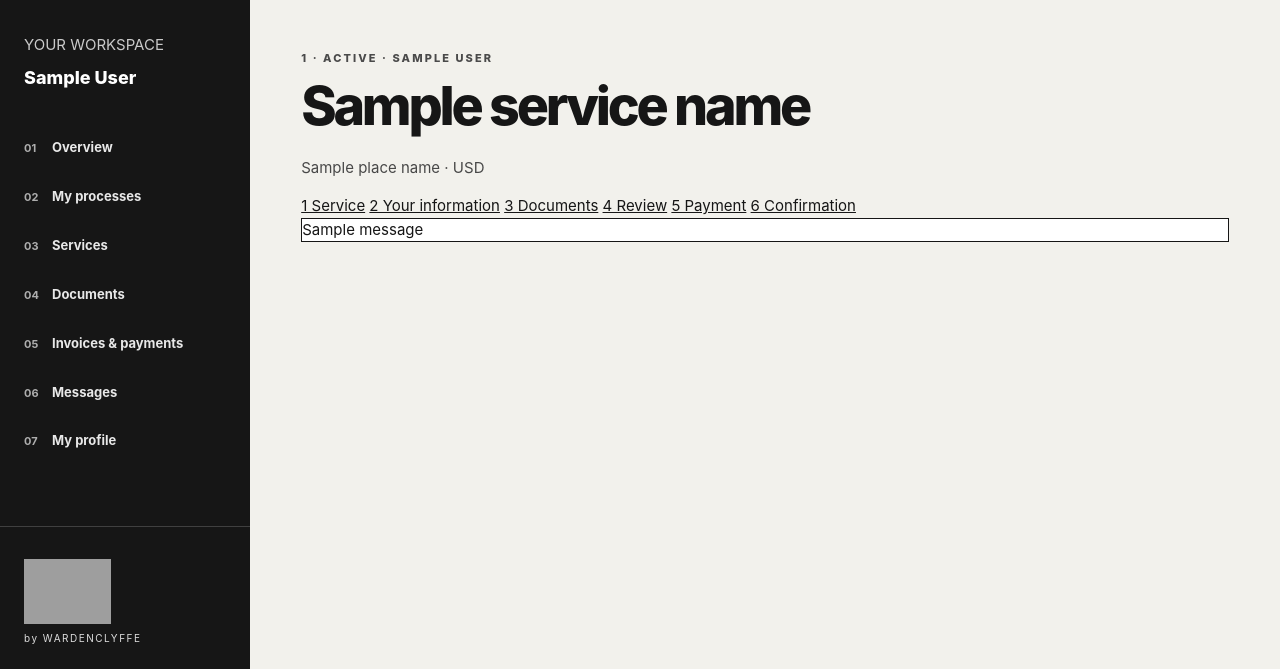
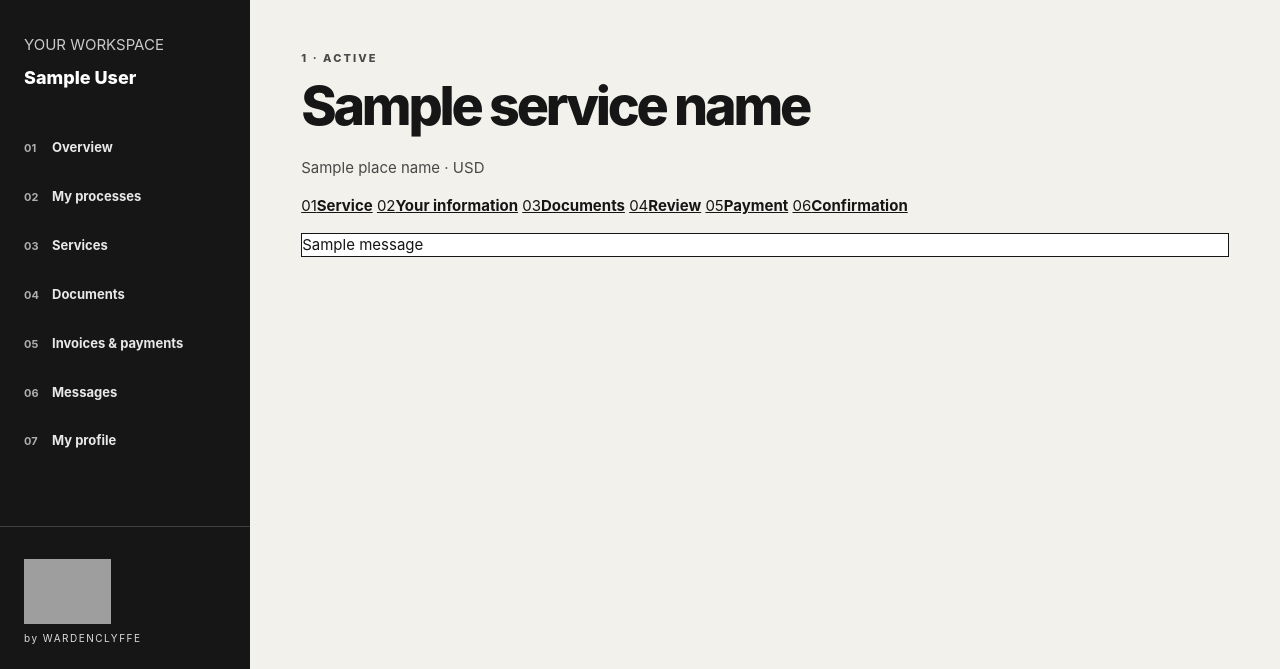
Before and after one commit to gfswardenclyffe/software_engineeringfall2026, a Django app: template portal/templates/portal/application_step.html in a window 1280 px wide. Shown: the part 88-757 px from the top of the page. Run offline with Django 5.2, Linux system fonts and the light colour scheme; a user stored in the database is signed in; tables that the repository leaves empty hold one stand-in row (values such as "Sample post"); the template is opened without the code that fills it: most values are stand-ins (such as "Sample title", 1, 10 or a date in 2020); one stand-in notice (Sample message) is shown; grey boxes are pictures that could not be loaded.

Commit message:
Rebuild workflow steps with fields, optional uploads, localized review and payment hold

```diff
--- a/portal/templates/portal/application_step.html
+++ b/portal/templates/portal/application_step.html
@@ -1,104 +1,125 @@
 {% extends "portal/workspace_base.html" %}
-{% block title %}application step · Galiel{% endblock %}
+{% load static galiel_ui %}
+{% block title %}Galiel · {{ application.number }}{% endblock %}
 {% block content %}
-
-<div class="eyebrow">{{ application.number }} · {{ application.get_status_display }} · {{ user.get_full_name|default:user.email }}</div>
-<h1>{{ service_name }}</h1><p class="muted">{{ place_name }} · {{ application.currency }}</p>
-<nav class="progress" aria-label="Application progress">
-<a href="{% url 'application_step' application.pk 1 %}" class="{% if step == 1 %}current{% elif step > 1 %}past{% endif %}">1 {% if locale == 'es' %}Servicio{% elif locale == 'fr' %}Service{% else %}Service{% endif %}</a>
-<a href="{% url 'application_step' application.pk 2 %}" class="{% if step == 2 %}current{% elif step > 2 %}past{% endif %}">2 {% if locale == 'es' %}Datos{% elif locale == 'fr' %}Informations{% else %}Your information{% endif %}</a>
-<a href="{% url 'application_step' application.pk 3 %}" class="{% if step == 3 %}current{% elif step > 3 %}past{% endif %}">3 {% if locale == 'es' %}Documentos{% elif locale == 'fr' %}Documents{% else %}Documents{% endif %}</a>
-<a href="{% url 'application_step' application.pk 4 %}" class="{% if step == 4 %}current{% elif step > 4 %}past{% endif %}">4 {% if locale == 'es' %}Revisión{% elif locale == 'fr' %}Vérification{% else %}Review{% endif %}</a>
-<a href="{% url 'application_step' application.pk 5 %}" class="{% if step == 5 %}current{% elif step > 5 %}past{% endif %}">5 {% if locale == 'es' %}Pago{% elif locale == 'fr' %}Paiement{% else %}Payment{% endif %}</a>
-<a href="{% url 'application_step' application.pk 6 %}" class="{% if step == 6 %}current{% endif %}">6 {% if locale == 'es' %}Confirmación{% elif locale == 'fr' %}Confirmation{% else %}Confirmation{% endif %}</a>
+{% galiel_locale as gl_lang %}
+<div class="eyebrow">{{ application.number }} · {{ application.get_status_display }}</div>
+<h1>{{ service_name }}</h1>
+<p class="muted">{{ place_name }} · {{ application.currency }}</p>
+<nav class="galiel-steps" aria-label="Application progress">
+  <a href="{% url 'application_step' application.pk 1 %}" class="{% if step == 1 %}is-current{% elif step > 1 %}is-complete{% endif %}"><span>01</span><strong>{% ui "Service" %}</strong></a>
+  <a href="{% url 'application_step' application.pk 2 %}" class="{% if step == 2 %}is-current{% elif step > 2 %}is-complete{% endif %}"><span>02</span><strong>{% ui "Your information" %}</strong></a>
+  <a href="{% url 'application_step' application.pk 3 %}" class="{% if step == 3 %}is-current{% elif step > 3 %}is-complete{% endif %}"><span>03</span><strong>{% ui "Documents" %}</strong></a>
+  <a href="{% url 'application_step' application.pk 4 %}" class="{% if step == 4 %}is-current{% elif step > 4 %}is-complete{% endif %}"><span>04</span><strong>{% ui "Review" %}</strong></a>
+  <a href="{% url 'application_step' application.pk 5 %}" class="{% if step == 5 %}is-current{% elif step > 5 %}is-complete{% endif %}"><span>05</span><strong>{% ui "Payment" %}</strong></a>
+  <a href="{% url 'application_step' application.pk 6 %}" class="{% if step == 6 %}is-current{% endif %}"><span>06</span><strong>{% ui "Confirmation" %}</strong></a>
 </nav>
-{% for notice in messages %}<div class="notice" role="alert">{{ notice }}</div>{% endfor %}
+{% for notice in messages %}<p class="notice" role="status">{{ notice }}</p>{% endfor %}
 {% if step == 1 %}
-<section class="panel"><h2>{% if locale == 'es' %}Tu servicio{% elif locale == 'fr' %}Votre service{% else %}Your service{% endif %}</h2>
-<p>{{ place_name }}</p>
-{% if locale == 'es' %}<p>{{ offering.service.description_es }}</p>{% elif locale == 'fr' %}<p>{{ offering.service.description_fr }}</p>{% else %}<p>{{ offering.service.description_en }}</p>{% endif %}
-<div class="row"><span>{% if locale == 'es' %}Precio{% elif locale == 'fr' %}Prix{% else %}Price{% endif %}</span><strong>{% if offering.price_type == 'quote' %}{% if locale == 'es' %}Sujeto a cotización{% elif locale == 'fr' %}Sur devis{% else %}Quote required{% endif %}{% else %}{{ offering.currency }} {{ offering.price }}{% if offering.price_type == 'starting' %} +{% endif %}{% endif %}</strong></div>
-{% if offering.price_type == 'starting' %}<div class="row"><span>Deposit</span><strong>{% if offering.deposit_amount %}{{ offering.currency }} {{ offering.deposit_amount }}{% else %}Quote required{% endif %}</strong></div>{% endif %}
-{% if offering.is_temporary_price %}<p class="muted">{% if locale == 'es' %}{{ offering.estimated_price_note_es }}{% elif locale == 'fr' %}{{ offering.estimated_price_note_fr }}{% else %}{{ offering.estimated_price_note }}{% endif %}</p>{% endif %}
-<div class="row"><span>{% if locale == 'es' %}Plazo estimado{% elif locale == 'fr' %}Délai estimé{% else %}Estimated timeline{% endif %}</span><span>{% if offering.estimated_min_business_days != None and offering.estimated_max_business_days != None %}{{ offering.estimated_min_business_days }}–{{ offering.estimated_max_business_days }} business days{% else %}To be confirmed{% endif %}</span></div>
-<p class="muted">{% if locale == 'es' %}La aprobación y los plazos de la autoridad no están garantizados.{% elif locale == 'fr' %}Les délais et décisions des autorités ne sont pas garantis.{% else %}Authority decisions and processing times are not guaranteed.{% endif %}</p>
-<form method="post">{% csrf_token %}<button class="btn orange" type="submit">Continue →</button></form></section>
+<section class="panel galiel-flow-panel">
+  <h2>{% ui "Your service" %}</h2>
+  <p>{{ place_name }}</p>
+  <p>{% if gl_lang == 'es' %}{{ offering.service.description_es }}{% elif gl_lang == 'fr' %}{{ offering.service.description_fr }}{% else %}{{ offering.service.description_en }}{% endif %}</p>
+  <div class="galiel-info-row"><span>{% ui "Price" %}</span><strong>{% if offering.price_type == 'quote' %}{% ui "Quote required" %}{% else %}{{ offering.currency }} {{ offering.price }}{% endif %}</strong></div>
+  <div class="galiel-info-row"><span>{% ui "Estimated timeline" %}</span><strong>{% if offering.estimated_min_business_days != None and offering.estimated_max_business_days != None %}{{ offering.estimated_min_business_days }}–{{ offering.estimated_max_business_days }} {% if gl_lang == 'es' %}días hábiles{% elif gl_lang == 'fr' %}jours ouvrés{% else %}business days{% endif %}{% else %}{% ui "To be confirmed" %}{% endif %}</strong></div>
+  <div class="galiel-flow-size"><label for="business-size">{% if gl_lang == 'es' %}Superficie del negocio{% elif gl_lang == 'fr' %}Surface du local{% else %}Business size{% endif %}</label>
+    <div class="ws-size-field"><input data-locale="{{ gl_lang }}" id="business-size" type="number" min="0" step="0.01" placeholder="{% if gl_lang == 'en' %}e.g. 1200{% else %}p. ej. 100{% endif %}" aria-describedby="size-note">
+    <div class="ws-size-toggle"><button type="button" data-area-unit="ft2" aria-pressed="true">ft²</button><button type="button" data-area-unit="m2" aria-pressed="false">m²</button></div></div>
+    <p id="size-note" class="muted">{% if gl_lang == 'es' %}Este valor es informativo y aún no se guarda.{% elif gl_lang == 'fr' %}Cette valeur est indicative et n’est pas encore enregistrée.{% else %}For planning only; business size is not yet saved with this application.{% endif %}</p>
+  </div>
+  <form method="post">{% csrf_token %}<button class="btn orange" type="submit">{% ui "Continue" %} →</button></form>
+</section>
 {% elif step == 2 %}
-<section class="panel"><h2>{% if locale == 'es' %}Tu información{% elif locale == 'fr' %}Vos informations{% else %}Your information{% endif %}</h2>
-<p class="muted">Only the fields configured for this service are requested. Your changes save automatically as a draft.</p>
-<form method="post" id="answers-form">{% csrf_token %}{{ form.non_field_errors }}
-{% for field in form %}<label for="{{ field.id_for_label }}">{{ field.label }}{% if field.field.required %} *{% endif %}</label>{{ field.errors }}{{ field }}{% empty %}<p>Your existing account information is sufficient for this service.</p>{% endfor %}
-<p id="save-status" class="status" aria-live="polite"></p>
-<div class="actions"><a class="btn outline" href="{% url 'application_step' application.pk 1 %}">← Back</a><button class="btn orange">Save & continue →</button></div></form></section>
+<section class="panel galiel-flow-panel">
+  <h2>{% ui "Your information" %}</h2>
+  <p class="muted">{% if gl_lang == 'es' %}Completa los campos solicitados para este trámite. Puedes editarlos desde el panel de administración de cada servicio.{% elif gl_lang == 'fr' %}Renseignez les champs demandés pour cette démarche. Les questions sont configurées par service.{% else %}Answer the questions required for this service. Staff configure them separately for each service in the admin.{% endif %}</p>
+  <div class="galiel-info-grid">
+    <div><span>{% if gl_lang == 'es' %}Nombre del cliente{% elif gl_lang == 'fr' %}Nom du client{% else %}Client name{% endif %}</span><strong>{{ user.get_full_name|default:user.email }}</strong></div>
+    <div><span>{% ui "Email address" %}</span><strong>{{ user.email }}</strong></div>
+    <div><span>{% ui "Phone number" %}</span><strong>{{ user.profile.phone|default:"—" }}</strong></div>
+    <div><span>{% ui "Company / legal name" %}</span><strong>{{ user.profile.company|default:"—" }}</strong></div>
+  </div>
+  <p><a class="galiel-secondary" href="{% url 'profile_edit' %}">{% if gl_lang == 'es' %}Editar datos de mi perfil{% elif gl_lang == 'fr' %}Modifier mon profil{% else %}Edit my profile details{% endif %} →</a></p>
+  <form method="post" id="answers-form">{% csrf_token %}{{ form.non_field_errors }}
+  {% for field in form %}<div class="galiel-field">{{ field.label_tag }}{{ field.errors }}{{ field }}</div>
+  {% empty %}<p class="muted">{% if gl_lang == 'es' %}Aún no hay preguntas adicionales configuradas para este servicio.{% elif gl_lang == 'fr' %}Aucune question supplémentaire n’est configurée pour cette démarche.{% else %}No additional service questions are configured yet.{% endif %}</p>{% endfor %}
+  <div class="galiel-field"><label for="comments">{% ui "Comments or questions for our team" %}</label>
+  <textarea id="comments" name="notes" rows="5" maxlength="5000">{{ application.notes }}</textarea><small>{% ui "This information is kept with your application." %}</small></div>
+  <p id="save-status" aria-live="polite"></p>
+  <div class="galiel-actions"><a class="galiel-secondary" href="{% url 'application_step' application.pk 1 %}">← {% ui "Back" %}</a><button type="submit" class="btn orange">{% ui "Save & continue" %} →</button></div></form>
+</section>
 {% elif step == 3 %}
-<section class="panel"><h2>{% if locale == 'es' %}Documentos necesarios{% elif locale == 'fr' %}Documents requis{% else %}Required documents{% endif %}</h2>
-<p class="muted">PDF, JPG or PNG · 10 MB maximum per file. Files are stored privately, and only you and authorized staff can open them.</p>
-{% for requirement,document in requirements %}
-<div class="doc"><strong>☐ {% if locale == 'es' %}{{ requirement.label_es }}{% elif locale == 'fr' %}{{ requirement.label_fr }}{% else %}{{ requirement.label_en }}{% endif %}{% if requirement.is_required %} *{% endif %}</strong>
-{% if document %}
-<p class="status">✓ Uploaded · {{ document.original_filename }} · {{ document.size|filesizeformat }} · {{ document.get_review_status_display }}</p>{% if document.staff_note %}<p class="muted">{{ document.staff_note }}</p>{% endif %}
-<a href="{% url 'application_download' application.pk document.pk %}" target="_blank" rel="noopener">Preview / download</a>
-<form method="post" action="{% url 'application_delete_file' application.pk document.pk %}">{% csrf_token %}<button class="btn outline" type="submit">Delete</button></form>
-{% endif %}
-<form method="post" enctype="multipart/form-data" action="{% url 'application_upload' application.pk requirement.pk %}" class="upload-form">
-{% csrf_token %}<label class="drop" tabindex="0">Drag and drop or click to {% if document %}replace{% else %}upload{% endif %} a file
-<input type="file" name="file" accept=".pdf,.jpg,.jpeg,.png,application/pdf,image/jpeg,image/png" required></label>
-<button class="btn" type="submit">{% if document %}Replace file{% else %}Upload file{% endif %}</button>
-</form></div>
-{% empty %}<p class="muted">No required documents are configured for this service.</p>{% endfor %}
-<form method="post" id="notes-form">{% csrf_token %}
-<label for="notes">Optional notes for the team</label><textarea id="notes" name="notes" rows="4">{{ application.notes }}</textarea><p id="save-status" class="status" aria-live="polite"></p>
-<div class="actions"><a class="btn outline" href="{% url 'application_step' application.pk 2 %}">← Back</a><button class="btn orange">Save & continue →</button></div></form></section>
+<section class="panel galiel-flow-panel">
+  <h2>{% ui "Required documents" %}</h2>
+  <p class="muted">{% ui "Upload a PDF, JPG or PNG (maximum 10 MB)." %}</p>
+  {% for requirement,document in requirements %}
+    <div class="galiel-doc-row">
+      <div><strong>{% if gl_lang == 'es' %}{{ requirement.label_es }}{% elif gl_lang == 'fr' %}{{ requirement.label_fr }}{% else %}{{ requirement.label_en }}{% endif %}{% if requirement.is_required %} *{% endif %}</strong>
+      {% if document %}<small>{{ document.original_filename }} · {{ document.get_review_status_display }}</small>{% else %}<small>{% if gl_lang == 'es' %}Pendiente{% elif gl_lang == 'fr' %}En attente{% else %}Not uploaded{% endif %}</small>{% endif %}</div>
+      <form method="post" enctype="multipart/form-data" action="{% url 'application_upload' application.pk requirement.pk %}" class="galiel-upload">{% csrf_token %}
+      <input name="file" aria-label="Choose document" type="file" accept=".pdf,.jpg,.jpeg,.png,application/pdf,image/jpeg,image/png" required>
+      <button class="galiel-secondary" type="submit">{% ui "Upload file" %} →</button></form>
+      {% if document %}<a href="{% url 'application_download' application.pk document.pk %}" class="galiel-secondary">{% ui "Download" %}</a>{% endif %}
+    </div>
+  {% empty %}<p>{% ui "No required documents are configured for this service." %}</p>{% endfor %}
+  <h3>{% ui "Optional documents" %}</h3>
+  <p class="muted">{% ui "You may still send optional supporting documents." %}</p>
+  <form method="post" enctype="multipart/form-data" action="{% url 'application_upload' application.pk 0 %}" class="galiel-optional-drop galiel-upload">{% csrf_token %}
+    <label for="galiel-optional-file">{% ui "Add an optional document" %} · PDF / JPG / PNG · 10 MB</label>
+    <input id="galiel-optional-file" type="file" name="file" accept=".pdf,.jpg,.jpeg,.png,application/pdf,image/jpeg,image/png" required>
+    <button type="submit" class="btn orange">{% ui "Upload file" %} →</button>
+  </form>
+  {% for doc in optional_documents %}<div class="galiel-doc-row"><strong>{{ doc.original_filename }}</strong><a href="{% url 'application_download' application.pk doc.pk %}" class="galiel-secondary">{% ui "Download" %}</a>
+    <form method="post" action="{% url 'application_delete_file' application.pk doc.pk %}">{% csrf_token %}<button type="submit" class="galiel-secondary">{% ui "Delete" %}</button></form></div>{% endfor %}
+  <form method="post" id="notes-form">{% csrf_token %}<div class="galiel-field"><label for="notes">{% ui "Comments or questions for our team" %}</label>
+  <textarea id="notes" name="notes" rows="4" maxlength="5000">{{ application.notes }}</textarea></div>
+  <p id="save-status" aria-live="polite"></p><div class="galiel-actions"><a class="galiel-secondary" href="{% url 'application_step' application.pk 2 %}">← {% ui "Back" %}</a><button type="submit" class="btn orange">{% ui "Save & continue" %} →</button></div></form>
+</section>
 {% elif step == 4 %}
-<section class="panel"><h2>{% if locale == 'es' %}Revisar solicitud{% elif locale == 'fr' %}Vérifier la demande{% else %}Review your application{% endif %}</h2>
-<div class="row"><strong>{{ service_name }}</strong><a href="{% url 'application_step' application.pk 1 %}">Edit</a></div>
-<p>{{ place_name }}</p>
-<div class="row"><strong>Your information</strong><a href="{% url 'application_step' application.pk 2 %}">Edit</a></div>
-{% for req,answer in questions %}<p>{{ req.label_en }}: {{ answer|default:"—" }}</p>{% endfor %}
-<div class="row"><strong>Documents</strong><a href="{% url 'application_step' application.pk 3 %}">Edit</a></div>
-{% for req,doc in requirements %}<p>{% if doc %}✓{% else %}☐{% endif %} {{ req.label_en }}{% if doc %}: {{ doc.original_filename }}{% endif %}</p>{% endfor %}
-<div class="row"><strong>Notes</strong><a href="{% url 'application_step' application.pk 3 %}">Edit</a></div><p>{{ application.notes|default:"None" }}</p>
-{% if offering.is_temporary_price %}<div class="notice" role="note">{% if locale == "es" %}{{ offering.estimated_price_note_es }}{% elif locale == "fr" %}{{ offering.estimated_price_note_fr }}{% else %}{{ offering.estimated_price_note }}{% endif %} {% if locale == "es" %}No se cobrará este importe estimado sin una cotización confirmada.{% elif locale == "fr" %}Aucun paiement ne sera prélevé sur ce montant estimatif sans devis confirmé.{% else %}No payment will be collected against this estimate without a confirmed quotation.{% endif %}</div>{% endif %}
-<div class="row"><strong>Subtotal / deposit</strong><strong>{% if base != None %}{{ application.currency }} {{ base }}{% else %}Quote required{% endif %}</strong></div>
-<div class="row"><strong>Configured tax (IVA where applicable)</strong><strong>{% if tax != None %}{{ application.currency }} {{ tax }}{% else %}To be quoted{% endif %}</strong></div>
-<div class="row"><strong>Total due today</strong><strong>{% if total != None %}{{ application.currency }} {{ total }}{% else %}Quote required{% endif %}</strong></div>
-<form method="post">{% csrf_token %}
-<label><input type="checkbox" name="terms" value="yes" required> I agree to Galiel's <a href="{% url 'application_terms' %}" target="_blank" rel="noopener">terms and processing estimates</a>.</label>
-<div class="actions"><a class="btn outline" href="{% url 'application_step' application.pk 3 %}">← Back</a><button class="btn orange">Accept & continue →</button></div></form></section>
+<section class="panel galiel-flow-panel">
+  <h2>{% ui "Review your application" %}</h2>
+  <div class="galiel-info-row"><strong>{{ service_name }}</strong><a class="galiel-secondary" href="{% url 'application_step' application.pk 1 %}">{% ui "Edit" %}</a></div><p>{{ place_name }}</p>
+  <div class="galiel-info-row"><strong>{% ui "Your information and comments" %}</strong><a class="galiel-secondary" href="{% url 'application_step' application.pk 2 %}">{% ui "Edit" %}</a></div>
+  {% for req, answer in questions %}<div class="galiel-info-row"><span>{% if gl_lang == 'es' %}{{ req.label_es }}{% elif gl_lang == 'fr' %}{{ req.label_fr }}{% else %}{{ req.label_en }}{% endif %}</span><strong>{{ answer|default:"—" }}</strong></div>{% endfor %}
+  <div class="galiel-info-row"><span>{% ui "Comments or questions for our team" %}</span><strong>{{ application.notes|default:"—" }}</strong></div>
+  <div class="galiel-info-row"><strong>{% ui "Documents uploaded" %}</strong><a class="galiel-secondary" href="{% url 'application_step' application.pk 3 %}">{% ui "Edit" %}</a></div>
+  {% for req, doc in requirements %}<div class="galiel-info-row"><span>{% if gl_lang == 'es' %}{{ req.label_es }}{% elif gl_lang == 'fr' %}{{ req.label_fr }}{% else %}{{ req.label_en }}{% endif %}</span><strong>{% if doc %}✓ {{ doc.original_filename }}{% else %}—{% endif %}</strong></div>{% endfor %}
+  {% for doc in optional_documents %}<div class="galiel-info-row"><span>{% ui "Optional documents" %}</span><strong>{{ doc.original_filename }}</strong></div>{% endfor %}
+  <div class="galiel-info-row"><span>{% ui "Subtotal" %}</span><strong>{% if base != None %}{{ application.currency }} {{ base }}{% else %}{% ui "Quote required" %}{% endif %}</strong></div>
+  <div class="galiel-info-row"><span>{% ui "Applicable tax" %}</span><strong>{% if tax != None %}{{ application.currency }} {{ tax }}{% else %}—{% endif %}</strong></div>
+  <div class="galiel-info-row"><span>{% ui "Total" %}</span><strong>{% if total != None %}{{ application.currency }} {{ total }}{% else %}{% ui "Quote required" %}{% endif %}</strong></div>
+  <p class="notice">{% ui "Payments are currently on hold." %}</p>
+  <form method="post">{% csrf_token %}<label class="galiel-agree"><input type="checkbox" name="terms" value="yes" required> {% if gl_lang == 'es' %}Acepto los{% elif gl_lang == 'fr' %}J’accepte les{% else %}I agree to the{% endif %} <a href="{% url 'application_terms' %}" target="_blank" rel="noopener">{% if gl_lang == 'es' %}términos del servicio{% elif gl_lang == 'fr' %}conditions du service{% else %}service terms{% endif %}</a></label>
+    <div class="galiel-actions"><a class="galiel-secondary" href="{% url 'application_step' application.pk 3 %}">← {% ui "Back" %}</a><button type="submit" class="btn orange">{% ui "Accept & continue" %} →</button></div>
+  </form>
+</section>
 {% elif step == 5 %}
-{% if checkout_cancelled %}<div class="notice" role="alert">Checkout was cancelled or not completed. No payment has been confirmed. You can retry securely.</div>{% endif %}
-<section class="panel"><h2>{% if locale == 'es' %}Pago seguro{% elif locale == 'fr' %}Paiement sécurisé{% else %}Secure payment{% endif %}</h2>
-{% if is_quote %}
-<div class="notice">This service requires a confirmed quotation before checkout. No card payment will be requested yet.</div>
-{% if application.status == 'quote_requested' %}<p>Your quotation request has been submitted. You will be notified when the team sends a price.</p>
-{% else %}<form method="post">{% csrf_token %}<input type="hidden" name="action" value="quote"><button class="btn orange">Request a quote →</button></form>{% endif %}
-{% else %}
-<div class="row"><strong>Total due today</strong><strong>{{ application.currency }} {{ total }}</strong></div>
-<p class="muted">Payment is processed by Stripe. Galiel does not collect or store your card number. Eligible payments may require 3-D Secure verification.</p>
-{% if stripe_configured %}<form method="post" action="{% url 'application_checkout' application.pk %}">{% csrf_token %}<button class="btn orange">Pay securely with Stripe →</button></form>
-{% else %}<div class="notice">Card checkout has not been enabled by the administrator. You will not be charged.</div>{% endif %}
-{% endif %}
-<div class="actions"><a class="btn outline" href="{% url 'application_step' application.pk 4 %}">← Review</a></div>
+<section class="panel galiel-flow-panel"><h2>{% ui "Payment" %}</h2><p class="notice">{% ui "Payments are currently on hold." %}</p>
+  <p>{% if gl_lang == 'es' %}Puedes solicitar una cotización, pero no se efectuará ningún cargo.{% elif gl_lang == 'fr' %}Vous pouvez demander un devis, mais aucun paiement ne sera prélevé.{% else %}You can request a quotation, but no charge will be taken.{% endif %}</p>
+  {% if is_quote and application.status != 'quote_requested' %}<form method="post">{% csrf_token %}<input type="hidden" name="action" value="quote"><button type="submit" class="btn orange">{% ui "Submit for a quote" %} →</button></form>{% endif %}
+  <p><a class="galiel-secondary" href="{% url 'application_step' application.pk 4 %}">← {% ui "Return to review" %}</a></p>
 </section>
 {% elif step == 6 %}
-<section class="panel"><h2>Payment confirmed</h2><p>Thank you. Your process is being reviewed.</p>
-<p><strong>Order {{ application.number }}</strong></p><p>Estimated delivery: {{ application.estimated_delivery|default:"To be confirmed" }}</p>
-<a class="btn orange" href="{% url 'application_track' application.pk %}">Track my process →</a></section>
+<section class="panel galiel-flow-panel"><h2>{% ui "Confirmation" %}</h2><p>{{ application.number }} · {{ application.get_status_display }}</p><a class="galiel-secondary" href="{% url 'application_track' application.pk %}">{% ui "My processes" %} →</a></section>
 {% endif %}
-
+<script src="{% static 'portal/galiel-service-pricing.js' %}" defer></script>
 <script>
-const url="{% url 'application_autosave' application.pk %}";
-const form=document.querySelector("#answers-form")||document.querySelector("#notes-form");
-if(form){let timer;const status=document.getElementById("save-status");
-form.addEventListener("input",()=>{clearTimeout(timer);status.textContent="Saving…";timer=setTimeout(async()=>{
-try{const data=new FormData(form);const response=await fetch(url,{method:"POST",body:data,credentials:"same-origin"});
-if(!response.ok)throw Error("Unable to save");status.textContent="Draft saved";}catch(_){status.textContent="Could not autosave. Use Save & continue."; }
-},550);});}
-document.querySelectorAll(".upload-form").forEach(form=>{
-const drop=form.querySelector(".drop"),input=form.querySelector("input[type=file]");
-["dragenter","dragover"].forEach(ev=>drop.addEventListener(ev,e=>{e.preventDefault();drop.classList.add("drag");}));
-["dragleave","drop"].forEach(ev=>drop.addEventListener(ev,e=>{e.preventDefault();drop.classList.remove("drag");}));
-drop.addEventListener("drop",e=>{if(e.dataTransfer.files.length){input.files=e.dataTransfer.files;form.requestSubmit();}});
-});
+(function(){
+  const form=document.getElementById('answers-form')||document.getElementById('notes-form');
+  if(!form)return;
+  let timer;const status=document.getElementById('save-status');
+  form.addEventListener('input',()=>{
+    clearTimeout(timer);
+    timer=setTimeout(async()=>{
+      try{
+        const response=await fetch("{% url 'application_autosave' application.pk %}",{
+          method:'POST',body:new FormData(form),credentials:'same-origin'
+        });
+        if(!response.ok)throw new Error('save failed');
+        if(status)status.textContent='✓';
+      }catch(_){if(status)status.textContent='Unable to autosave. Use Save & continue.'}
+    },900);
+  });
+})();
 </script>
 {% endblock %}
```
